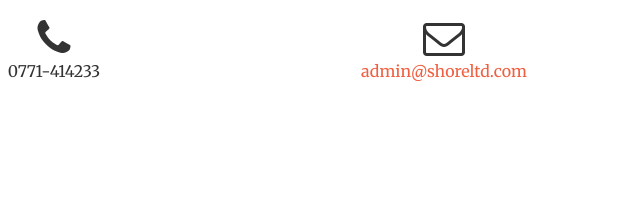
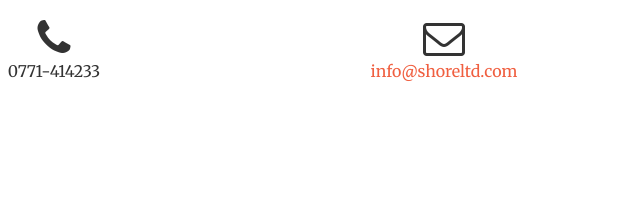
Before and after one commit to taremwatadeo/shoregroup.github.io, a website: page index.html in a window 1280 px wide. Shown: the part 2913-3113 px from the top of the page, 391-1031 px from the left. Drawn offline with nearby package versions, Linux system fonts and the light colour scheme.

Commit message:
added email

```diff
--- a/index.html
+++ b/index.html
@@ -307,7 +307,7 @@
                 </div>
                 <div class="col-lg-4 text-center">
                     <i class="fa fa-envelope-o fa-3x sr-contact"></i>
-                    <p><a href="">admin@shoreltd.com</a></p>
+                    <p><a href="">info@shoreltd.com</a></p>
                 </div>
             </div>
         </div>
```
